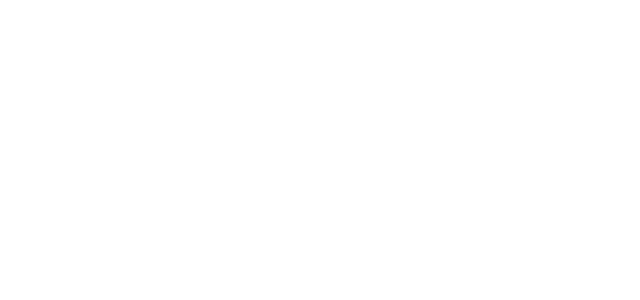
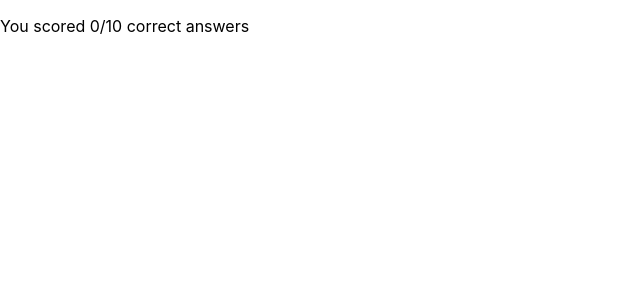
Before and after one commit to HunterJerochim/Quizzical, a React (Create React App) app: page /answers in a window 1280 px wide. Shown: the top 300 px of the page, without its empty margins (0-640 px from the left). Built offline with nearby package versions, Linux system fonts and the light colour scheme.

Commit message:
Updating number of correct answers

```diff
--- a/src/App.css
+++ b/src/App.css
@@ -131,6 +131,7 @@
   cursor: pointer;
 }
 
+
 .selected-answer {
   background-color: red;
 }
--- a/src/App.js
+++ b/src/App.js
@@ -9,6 +9,9 @@
 function App() {
   const [quiz, setQuiz] = React.useState([])
   const [answers, setAnswers] = React.useState({})
+
+
+
   return (
    <BrowserRouter>
     <Routes>
--- a/src/components/Answers.js
+++ b/src/components/Answers.js
@@ -1,30 +1,75 @@
-import React from 'react'
-import { decode } from 'html-entities'
+import React, { useState, useEffect } from 'react';
+import { decode } from 'html-entities';
 
-export default function Answers({answers, quiz}) {
-  console.log(quiz)
+export default function Answers({ answers, quiz, setAnswers }) {
+  const [numCorrectAnswers, setNumCorrectAnswers] = useState(0);
+
+  useEffect(() => {
+    let totalCorrectAnswers = 0;
+    Object.entries(answers).forEach(([questionNumber, answer]) => {
+      const question = quiz[questionNumber];
+      const correctAnswer = question.correct_answer;
+      if (decode(answer) === decode(correctAnswer)) {
+        totalCorrectAnswers++;
+      }
+    });
+    setNumCorrectAnswers(totalCorrectAnswers);
+  }, [answers, quiz]);
+
   return (
     <div>
-        {Object.entries(answers).map(([questionNumber, answer]) => (
+      {Object.entries(answers).map(([questionNumber, answer]) => {
+        const question = quiz[questionNumber];
+        const correctAnswer = question.correct_answer;
+        const options = [...question.incorrect_answers, correctAnswer];
+
+        return (
           <div className='question-container' key={`answer-${questionNumber}`}>
-            <h3 className='question'><strong>{decode(quiz[questionNumber].question)}: </strong></h3>
+            <h3 className='question'>
+              <strong>{decode(question.question)}: </strong>
+            </h3>
             <div className='answers-container'>
-            {quiz[questionNumber].incorrect_answers.map((option, index) => (
-              <button className='answer-button2' key={index} disabled>{decode(option)}</button>
-            ))}
-            <button
-              className='answer-button2'
-              style={{backgroundColor: '#94D7A2'}}
-            >
-              {decode(answer)}
-            </button>
-            <span style={{color: 'red'}}>
-              {answer === quiz[questionNumber].correct_answer ? 'true' : 'false'}
-            </span>
+              {options.map((option, index) => (
+                <button
+                  key={index}
+                  className='answer-button2'
+                  style={{
+                    backgroundColor:
+                      decode(option) === decode(correctAnswer)
+                        ? '#94D7A2'
+                        : decode(option) === decode(answer)
+                        ? '#F8BCBC'
+                        : '',
+                  }}
+                  disabled
+                >
+                  {decode(option)}
+                </button>
+              ))}
             </div>
             <hr className='divider'></hr>
           </div>
-        ))}
+        );
+      })}
+      <p className='num-correct-answers'>You scored {numCorrectAnswers}/10 correct answers</p>
     </div>
-  )
+  );
 }
+
+
+/* 1st: We are passing 'answers' & 'quiz' in as props ot our component. answers is equal to the user's answers to each question in the quiz.
+'quiz' is equal to an array of objects that represent the questions and answer options in the quiz. */
+
+/* 2nd: we are using 'Object.entries' to loop over the 'answers' object and return an array of arrays, with each inner array containing two elements:
+the first element is the key of the current property being looped over and the second element is the value of that property. */
+
+/* 3rd:  We are using the map method. Here we are using 'destructuring assignment'. When you use Object.entries() method on the answers object,
+it returns an array of arrays where each inner array represents a key-value pair as [key, value]. In this case the key is the the question number and
+the value is the answer selected by the user. This is a way for us to extract these values without having to use array indexing. A side note, here we are
+using '[]' brackets because we are destructring and array instead of an object. */
+
+/* 4th: We are declaring 3 different variables.
+  1st, we have 'question' which is equal to the value of the element in the quiz array at the index specified by questionNumber.
+In this case the value of that index is the question itself
+  2nd, we have 'correctAnswer' which is equal to
+*/
--- a/src/components/Quiz.js
+++ b/src/components/Quiz.js
@@ -40,13 +40,17 @@
       // is this already my current selection
       const isActive = answers[index] === answer
 
+      console.log({handleAnswers: answers})
+
       setAnswers({
         ...answers,
         [index] : isActive ? '' : answer
       })
     }
 
-
+    React.useEffect(() => {
+      setAnswers({})
+    }, [])
 
     function renderAnswerOptions() {
       if (quiz.length > 0) {
@@ -84,13 +88,13 @@
         .then(data => setQuiz(data.results))
     }, []) */
 
-    React.useEffect(() => {
+    /* React.useEffect(() => {
         if (quiz.length > 0) {
           console.log(quiz[0]?.question);
           console.log(quiz)
           console.log(answers)
         }
-      }, [quiz, answers]);
+      }, [quiz, answers]); */
 
     return (
     <div>
@@ -101,7 +105,7 @@
       <div>
           <div className="answers-container">{renderAnswerOptions()}</div>
           <div className='check-button-container'>
-            <Link to={{ pathname: '/answers', state: { answers, quiz } }}>
+            <Link to={{ pathname: '/answers' }}>
               <button className='check-button'>Check Answers</button>
             </Link>
           </div>
```
